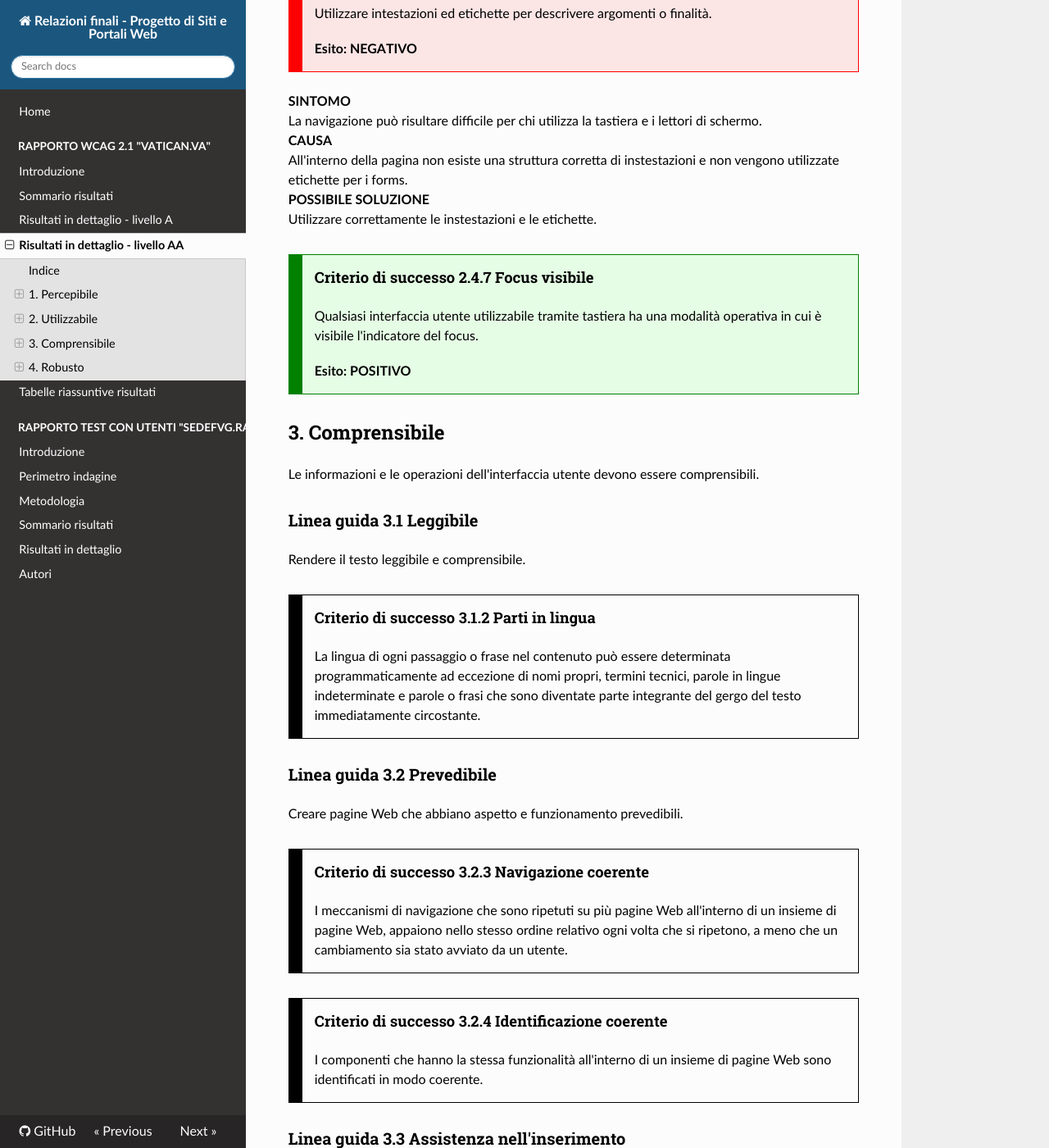
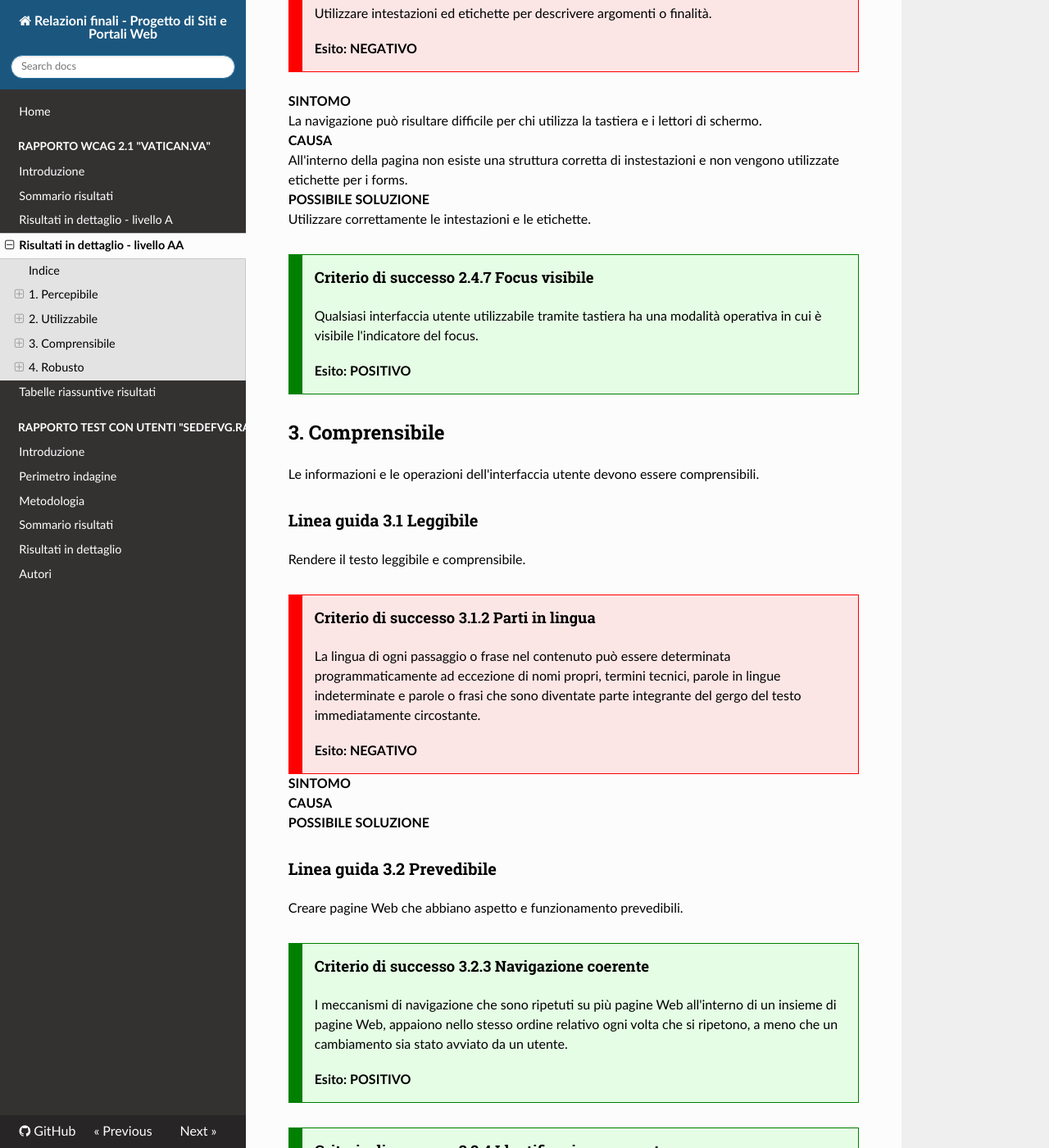
Before and after one commit to amosth/MA0175-Progetto-di-Siti-Web, an MkDocs documentation site: the page built from docs/wcag_vatican_dettaglio_AA.md, in a window 1280 px wide and 1400 px high, scrolled down 4482 px. Shown: the whole window at 82% size. Built offline with MkDocs 1.6.1, drawn with Linux system fonts in a browser that asks for light colours; nearby versions of some CDN libraries; some of the changed text lies outside the part shown.

Commit message:
Aggiunte valutazioni Enrico.

```diff
--- a/docs/wcag_vatican_dettaglio_AA.md
+++ b/docs/wcag_vatican_dettaglio_AA.md
@@ -156,7 +156,7 @@ La navigazione può risultare difficile per chi utilizza la tastiera e i lettori
 All'interno della pagina non esiste una struttura corretta di instestazioni e non vengono utilizzate etichette per i forms.
 
 <strong>POSSIBILE SOLUZIONE</strong>
-Utilizzare correttamente le instestazioni e le etichette.
+Utilizzare correttamente le intestazioni e le etichette.
 
 <div class="success-criteria success-criteria-success">
      <h4>Criterio di successo 2.4.7 Focus visibile</h4>
@@ -176,11 +176,18 @@ Le informazioni e le operazioni dell'interfaccia utente devono essere comprensib
 Rendere il testo leggibile e comprensibile.
 
 
-<div class="success-criteria">
+<div class="success-criteria success-criteria-danger">
      <h4>Criterio di successo 3.1.2 Parti in lingua</h4>
+     <p>La lingua di ogni passaggio o frase nel contenuto può essere determinata programmaticamente ad eccezione di nomi propri, termini tecnici, parole in lingue indeterminate e parole o frasi che sono diventate parte integrante del gergo del testo immediatamente circostante.</p>
+     <br>
+     <p><strong>Esito: NEGATIVO</strong></p>
+</div>
 
-     <p>La lingua di ogni passaggio o frase nel contenuto può essere determinata programmaticamente ad eccezione di nomi propri, termini tecnici, parole in lingue indeterminate e parole o frasi che sono diventate parte integrante del gergo del testo immediatamente circostante.</p>
-</div>
+<strong>SINTOMO</strong>
+
+<strong>CAUSA</strong>
+
+<strong>POSSIBILE SOLUZIONE</strong>
 
 
 ### Linea guida 3.2 Prevedibile
@@ -188,16 +195,18 @@ Rendere il testo leggibile e comprensibile.
 Creare pagine Web che abbiano aspetto e funzionamento prevedibili.
 
 
-<div class="success-criteria">
+<div class="success-criteria success-criteria-success">
      <h4>Criterio di successo 3.2.3 Navigazione coerente</h4>
-
      <p>I meccanismi di navigazione che sono ripetuti su più pagine Web all'interno di un insieme di pagine Web, appaiono nello stesso ordine relativo ogni volta che si ripetono, a meno che un cambiamento sia stato avviato da un utente.</p>
+     <br>
+     <p><strong>Esito: POSITIVO</strong></p>
 </div>
 
-<div class="success-criteria">
+<div class="success-criteria success-criteria-success">
      <h4>Criterio di successo 3.2.4 Identificazione coerente</h4>
-
      <p>I componenti che hanno la stessa funzionalità all'interno di un insieme di pagine Web sono identificati in modo coerente.</p>
+     <br>
+     <p><strong>Esito: POSITIVO</strong></p>
 </div>
 
 
@@ -212,25 +221,24 @@ Aiutare gli utenti a evitare gli errori e agevolarli nella loro correzione.
      <p>Se viene identificato un errore di inserimento e sono noti dei suggerimenti per correggerlo, tali suggerimenti vengono forniti all'utente, a meno che ciò non pregiudichi la sicurezza o la finalità del contenuto.</p>
 </div>
 
-<div class="success-criteria">
+<div class="success-criteria success-criteria-warning">
      <h4>Criterio di successo 3.3.4 Prevenzione degli errori (legali, finanziari, dati)</h4>
-
      <p>Per le pagine Web che contengono vincoli di tipo giuridico o transazioni finanziarie per l'utente che gestiscono la modifica o la cancellazione e gestione di dati controllabili dall'utente in un sistema di archiviazione oppure che inoltrano le risposte degli utenti a test, è soddisfatta almeno una delle seguenti condizioni: reversibilità, controllo, conferma.</p>
+     <br>
+     <p><strong>Esito: NON VALUTABILE</strong></p>
 </div>
-
 
 ## 4. Robusto
 
 Il contenuto deve essere abbastanza robusto per essere interpretato in maniera affidabile da una grande varietà di programmi utente, comprese le tecnologie assistive.
 
-
 ### Linea guida 4.1 Compatibile
 
 Garantire la massima compatibilità con i programmi utente attuali e futuri, comprese le tecnologie assistive.
 
-
 <div class="success-criteria">
      <h4>Criterio di successo 4.1.3 Messaggi di stato</h4>
-
      <p>Nei contenuti implementati utilizzando i linguaggi di marcatura, i messaggi di stato possono essere determinati programmaticamente tramite ruolo o proprietà in modo tale che possano essere presentati all'utente mediante tecnologie assistive senza ricevere il focus.</p>
+     <br>
+     <p><strong>Esito: </strong></p>
 </div>
```
Also changed, not shown: docs/wcag_vatican_dettaglio_A.md (+22 -11 lines).
